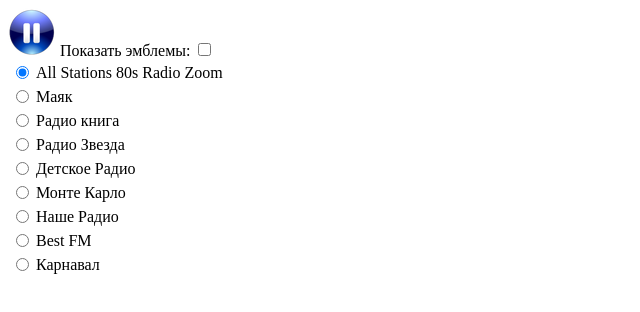
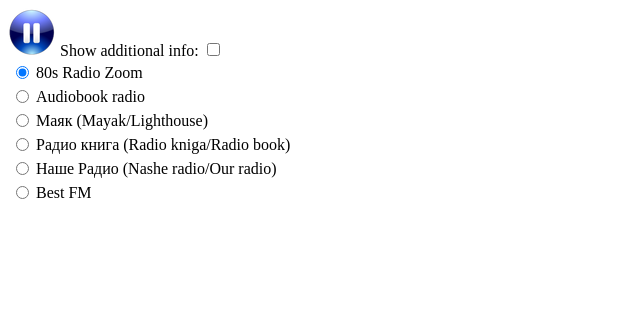
Before and after one commit to VladimirF3R/Radio, a plain HTML site: page index.html in a window 1280 px wide. Shown: the whole page, without its empty margins (0-640 px from the left). Drawn offline with Linux system fonts and the light colour scheme.

Commit message:
Localized in English. Rearranged radio stations list

```diff
--- a/index.html
+++ b/index.html
@@ -8,21 +8,22 @@
         //audio.volume+=0.1;
         //audio.volume-=0.1;
         var radioStations = [
-            //{ name: "The arrow", src: "http://media-sov.musicradio.com:80/ArrowMP3", img: "img/the-arrow-uk.png", freq: 0.0 },
-            { name: "All Stations 80s Radio Zoom", src: "http://radio.garden/listen/radio-80s-radio-zoom/bwKxWHaw", loc: "UK, London", freq:0.0},
-            { name: "Маяк", src: "http://icecast.vgtrk.cdnvideo.ru/mayakfm_mp3_192kbps", img: "img/mayak.gif", loc: "RF, Moscow", freq: 103.4 },
-            { name: "Радио книга", src: "http://bookradio.hostingradio.ru:8069/fm", img: "img/book.gif", loc: "RF, Moscow + Volgograd", freq: 105.0 },
-            { name: "Радио Звезда", src: "http://stream.radiozvezda.ru:8088/zvezda_128", img: "img/zvezda.gif", loc: "RF, Moscow",  freq: 95.6 },
-            { name: "Детское Радио", src: "http://radio.2kom.ru:8000/detskoe", img: "img/detskoe.gif", loc: "RF, Moscow",  freq: 0.0 },
-            { name: "Монте Карло", src: "http://icecast.radiomontecarlo.cdnvideo.ru/mc.mp3", img: "img/montekarlo.gif", loc: "RF, Moscow",  freq: 102.1 },
-            { name: "Наше Радио", src: "http://nashe.streamr.ru/nashe-64.mp3", img: "img/nashe.gif", loc: "RF, Moscow",  freq: 101.7 },
+            //{ name: "The arrow", src: "http://media-sov.musicradio.com:80/ArrowMP3", loc: "UK, London", img: "img/the-arrow-uk.png", freq: 0.0 },
+            { name: "80s Radio Zoom", src: "https://26453.live.streamtheworld.com/SAM03AAC226.mp3", img: "img/80s radio.png", loc: "UK, London", freq:0.0},
+            { name: "Audiobook radio", src: "https://audiobookradio.out.airtime.pro/audiobookradio_a", loc: "UK, London", img: "img/audiobook radio.jpg", loc: "UK, London", freq:0.0},
+            { name: "Маяк (Mayak/Lighthouse)", src: "http://icecast.vgtrk.cdnvideo.ru/mayakfm_mp3_192kbps", img: "img/mayak.gif", loc: "RF, Moscow", freq: 103.4 },
+            { name: "Радио книга (Radio kniga/Radio book)", src: "http://bookradio.hostingradio.ru:8069/fm", img: "img/book.gif", loc: "RF, Moscow + Volgograd", freq: 105.0 },
+            //{ name: "Радио Звезда", src: "http://stream.radiozvezda.ru:8088/zvezda_128", img: "img/zvezda.gif", loc: "RF, Moscow",  freq: 95.6 },
+            //{ name: "Детское Радио", src: "http://radio.2kom.ru:8000/detskoe", img: "img/detskoe.gif", loc: "RF, Moscow",  freq: 0.0 },
+            //{ name: "Монте Карло", src: "http://icecast.radiomontecarlo.cdnvideo.ru/mc.mp3", img: "img/montekarlo.gif", loc: "RF, Moscow",  freq: 102.1 },
+            { name: "Наше Радио (Nashe radio/Our radio)", src: "http://nashe.streamr.ru/nashe-64.mp3", img: "img/nashe.gif", loc: "RF, Moscow",  freq: 101.7 },
             //{ name: "Эхо Москвы", src: "http://81.19.85.197/echo.mp3", img: "img/echo.gif", loc: "RF, Moscow",  freq: 91.2 },
             { name: "Best FM", src: "http://best128.streamr.ru", img: "img/bestfm.gif", loc: "RF, Moscow",  freq: 100.5 },
-            { name: "Карнавал", src: "http://radio.2kom.ru:8000/Karnaval.FM", img: "img/karnaval.gif", loc: "RF, Moscow",  freq: 0.0 }
+            //{ name: "Карнавал", src: "http://radio.2kom.ru:8000/Karnaval.FM", img: "img/karnaval.gif", loc: "RF, Moscow",  freq: 0.0 }
         ];
 
         window.addEventListener("load", function () {
-            // Настроим список
+            // Init list
             var list = document.getElementsByTagName("table")[0];
             for (var i = 0; i < radioStations.length; i++) {
                 var tr = list.appendChild(document.createElement("tr"));
@@ -36,23 +37,29 @@
                 td = tr.appendChild(document.createElement("td"));
                 td.appendChild(document.createTextNode(radioStations[i].name));
                 td = tr.appendChild(document.createElement("td"));
-                var img = document.createElement("img");
+                td.setAttribute("class","addInfo");
+		var img = document.createElement("img");
                 img.setAttribute("src", radioStations[i].img);
-                img.setAttribute("style", "display:none");
+                td.setAttribute("style", "display:none");
                 td.appendChild(img);
+		td = tr.appendChild(document.createElement("td"));
+                td.appendChild(document.createTextNode(radioStations[i].loc));
+		td.setAttribute("class","addInfo");
+                td.setAttribute("style", "display:none");
                 radioButton.addEventListener("change", selectRadio);
             }
             selectRadio();
             document.getElementById("playerControls").addEventListener("click", PlayerClick);
-            document.getElementById("avatarChecker").addEventListener("click", AvatarCheckClick);
+            document.getElementById("infoChecker").addEventListener("click", InfoCheckClick);
         });
 
-        function AvatarCheckClick(e) {
+        function InfoCheckClick(e) {
             if (e && e.currentTarget) {
-                var list = document.querySelectorAll("tr td img");
+                var list = document.querySelectorAll(".addInfo");
                 for (var i = 0; i < list.length; i++) {
                     if (e.currentTarget.checked == true) list[i].setAttribute("style", "display:inline"); else list[i].setAttribute("style", "display:none");
                 }
+
             }
         }
 
@@ -70,15 +77,15 @@
             var imgPause = "img/player_pause.png";
             if (e && e.currentTarget) {
                 if (e.currentTarget.getAttribute("src") == imgPause) {
-                    // Идет проигрывание -> останавливаем
+                    // Playing -> stop
                     audio.pause();
                     e.currentTarget.setAttribute("src", imgPlay);
                 } else {
-                    // Пауза -> запускаем
+                    // Pause -> start
                     audio.play();
                     e.currentTarget.setAttribute("src", imgPause);
                 }
-            } else {
+            }else {
                 audio.play();
                 playerControls.setAttribute("src", imgPause);
             }
@@ -88,8 +95,8 @@
 </head>
 <body>
     <img id="playerControls" src="" />
-    Показать эмблемы: <input type="checkbox" id="avatarChecker" />
-    <audio type="audio/mpeg">К сожалению, Ваш браузер не поддерживает HTML5 (тэг audio)</audio>
+    Show additional info: <input type="checkbox" id="infoChecker" />
+    <audio type="audio/mpeg">Unfortunately, your browser is't compatible with HTML5 (tag audio)</audio>
     <table></table>
 </body>
 </html>
```
